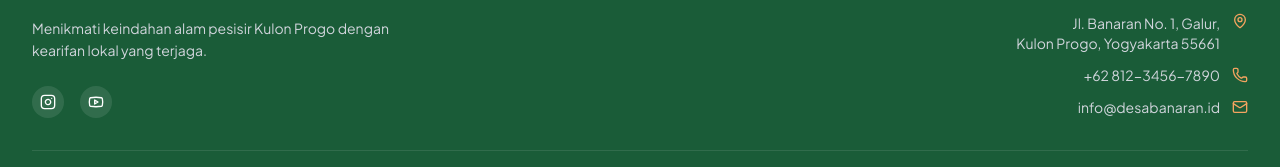
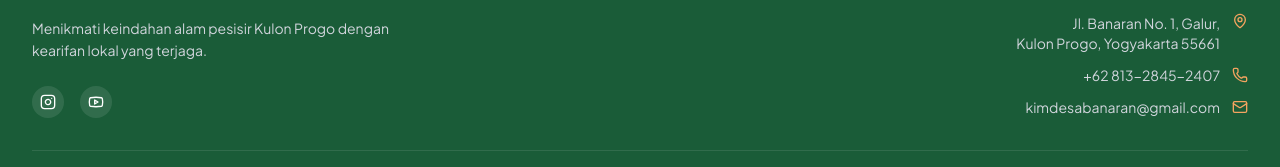
Before and after one commit to Nur-Sidik/website, a Next.js app: page / in a window 1280 px wide. Shown: the part 2527-2694 px from the top of the page. Built offline with nearby package versions, Linux system fonts and the light colour scheme; no server answers; the database is empty.

Commit message:
fix: update contact information in footer component

```diff
--- a/components/footer.tsx
+++ b/components/footer.tsx
@@ -56,11 +56,11 @@ export function Footer() {
               </li>
               <li className="flex items-center md:justify-end gap-3">
                 <Phone className="h-4 w-4 shrink-0 text-[#F4A460] md:order-2" />
-                <span>+62 812-3456-7890</span>
+                <span>+62 813-2845-2407</span>
               </li>
               <li className="flex items-center md:justify-end gap-3">
                 <Mail className="h-4 w-4 shrink-0 text-[#F4A460] md:order-2" />
-                <span>info@desabanaran.id</span>
+                <span>kimdesabanaran@gmail.com</span>
               </li>
             </ul>
           </div>
```
